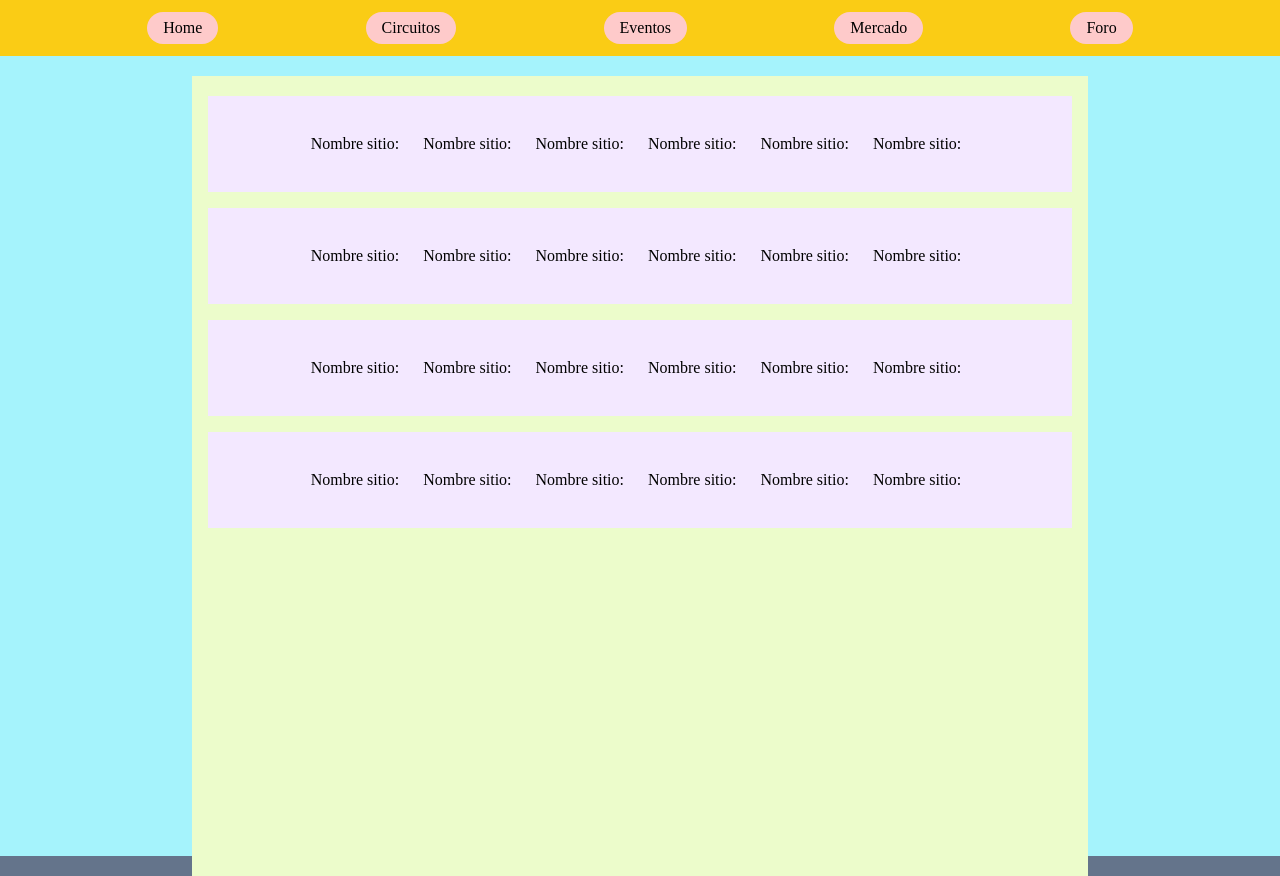
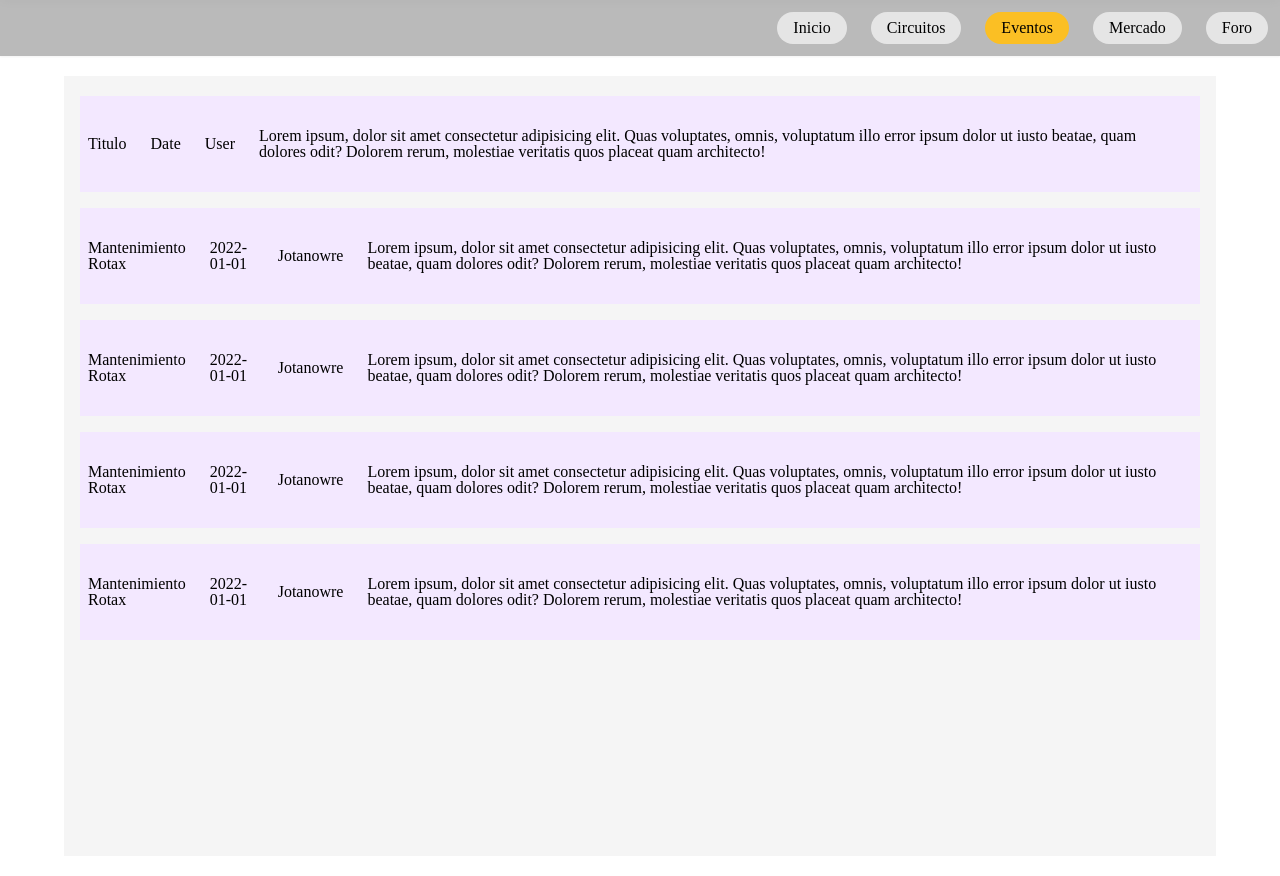
Before and after one commit to Jotanore/PFBNeoland, a website with bundled scripts: page src/events.html in a window 1280 px wide. Shown: the part 72-948 px from the top of the page. Built offline with nearby package versions, Linux system fonts and the light colour scheme.

Commit message:
feat: Styles tweak

```diff
--- a/src/events.html
+++ b/src/events.html
@@ -8,53 +8,27 @@
     <script defer type="module" src="./js/index.js"></script>
     <title>KartHub - Eventos</title>
 </head>
-<body id="events" class="box-border w-screen bg-slate-500">
-    <header class=" bg-yellow-400">
-        <nav>
-            <h1 class="font-bold text-4xl flex p-4 bg-yellow-300">KartHub</h1>
-            <ul class="flex justify-evenly py-3">
-                <li class="bg-red-200 p-2 px-4 rounded-full"><a href="./index.html">Home</a></li>
-                <li class="bg-red-200 p-2 px-4 rounded-full"><a href="./circuits.html">Circuitos</a></li>
-                <li class="bg-red-200 p-2 px-4 rounded-full"><a href="./events.html">Eventos</a></li>
-                <li class="bg-red-200 p-2 px-4 rounded-full"><a href="./market.html">Mercado</a></li>
-                <li class="bg-red-200 p-2 px-4 rounded-full"><a href="./forum.html">Foro</a></li>
+<body id="events" class="box-border bg-white">
+    <h1 class="font-bold text-4xl flex p-4 bg-neutral-500">KartHub</h1>
+    <header class="sticky top-0 bg-neutral-400/75 backdrop-blur-sm shadow-sm">
+        <nav class="z-40">
+            <ul class="flex justify-end py-3">
+                <li class="bg-neutral-200 p-2 px-4 mx-3 rounded-full  hover:bg-amber-200"><a href="./index.html">Inicio</a></li>
+                <li class="bg-neutral-200 p-2 px-4 mx-3 rounded-full hover:bg-amber-200"><a href="./circuits.html">Circuitos</a></li>
+                <li class="bg-amber-400 p-2 px-4 mx-3 rounded-full"><a href="./events.html">Eventos</a></li>
+                <li class="bg-neutral-200 p-2 px-4 mx-3 rounded-full hover:bg-amber-200"><a href="./market.html">Mercado</a></li>
+                <li class="bg-neutral-200 p-2 px-4 mx-3 rounded-full hover:bg-amber-200"><a href="./forum.html">Foro</a></li>
             </ul>
         </nav>
     </header>
 
-    <main class="bg-cyan-200 pt-5 h-screen">
-        <section class="mx-48 pt-5 pb-5 bg-lime-100 h-screen">
+    <main class="bg-white pt-5 px-[5%] h-screen">
+        <section id="__event-container" class=" pt-5 pb-5 bg-neutral-100 h-full">
             <div class="bg-purple-100 h-24 mx-4 mb-4 flex items-center justify-center">
-                <span class="mr-4 pl-2">Nombre sitio:</span>
-                <span class="mr-4 pl-2">Nombre sitio:</span>
-                <span class="mr-4 pl-2">Nombre sitio:</span>
-                <span class="mr-4 pl-2">Nombre sitio:</span>
-                <span class="mr-4 pl-2">Nombre sitio:</span>
-                <span class="mr-4 pl-2">Nombre sitio:</span>
-            </div>
-            <div class="bg-purple-100 h-24 mx-4 mb-4 flex items-center justify-center">
-                <span class="mr-4 pl-2">Nombre sitio:</span>
-                <span class="mr-4 pl-2">Nombre sitio:</span>
-                <span class="mr-4 pl-2">Nombre sitio:</span>
-                <span class="mr-4 pl-2">Nombre sitio:</span>
-                <span class="mr-4 pl-2">Nombre sitio:</span>
-                <span class="mr-4 pl-2">Nombre sitio:</span>
-            </div>
-            <div class="bg-purple-100 h-24 mx-4 mb-4 flex items-center justify-center">
-                <span class="mr-4 pl-2">Nombre sitio:</span>
-                <span class="mr-4 pl-2">Nombre sitio:</span>
-                <span class="mr-4 pl-2">Nombre sitio:</span>
-                <span class="mr-4 pl-2">Nombre sitio:</span>
-                <span class="mr-4 pl-2">Nombre sitio:</span>
-                <span class="mr-4 pl-2">Nombre sitio:</span>
-            </div>
-            <div class="bg-purple-100 h-24 mx-4 mb-4 flex items-center justify-center">
-                <span class="mr-4 pl-2">Nombre sitio:</span>
-                <span class="mr-4 pl-2">Nombre sitio:</span>
-                <span class="mr-4 pl-2">Nombre sitio:</span>
-                <span class="mr-4 pl-2">Nombre sitio:</span>
-                <span class="mr-4 pl-2">Nombre sitio:</span>
-                <span class="mr-4 pl-2">Nombre sitio:</span>
+                <span class="mr-4 pl-2">Titulo</span>
+                <span class="mr-4 pl-2">Date</span>
+                <span class="mr-4 pl-2">User</span>
+                <span class="mr-4 pl-2">Lorem ipsum, dolor sit amet consectetur adipisicing elit. Quas voluptates, omnis, voluptatum illo error ipsum dolor ut iusto beatae, quam dolores odit? Dolorem rerum, molestiae veritatis quos placeat quam architecto!</span>
             </div>
         </section>
     </main>
```
Also changed, not shown: src/circuits.html (+11 -11 lines), src/forum.html (+13 -41 lines), src/index.html (+23 -31 lines), src/market.html (+11 -11 lines), src/css/output.css, src/css/styles.css (line endings or trailing spaces).
